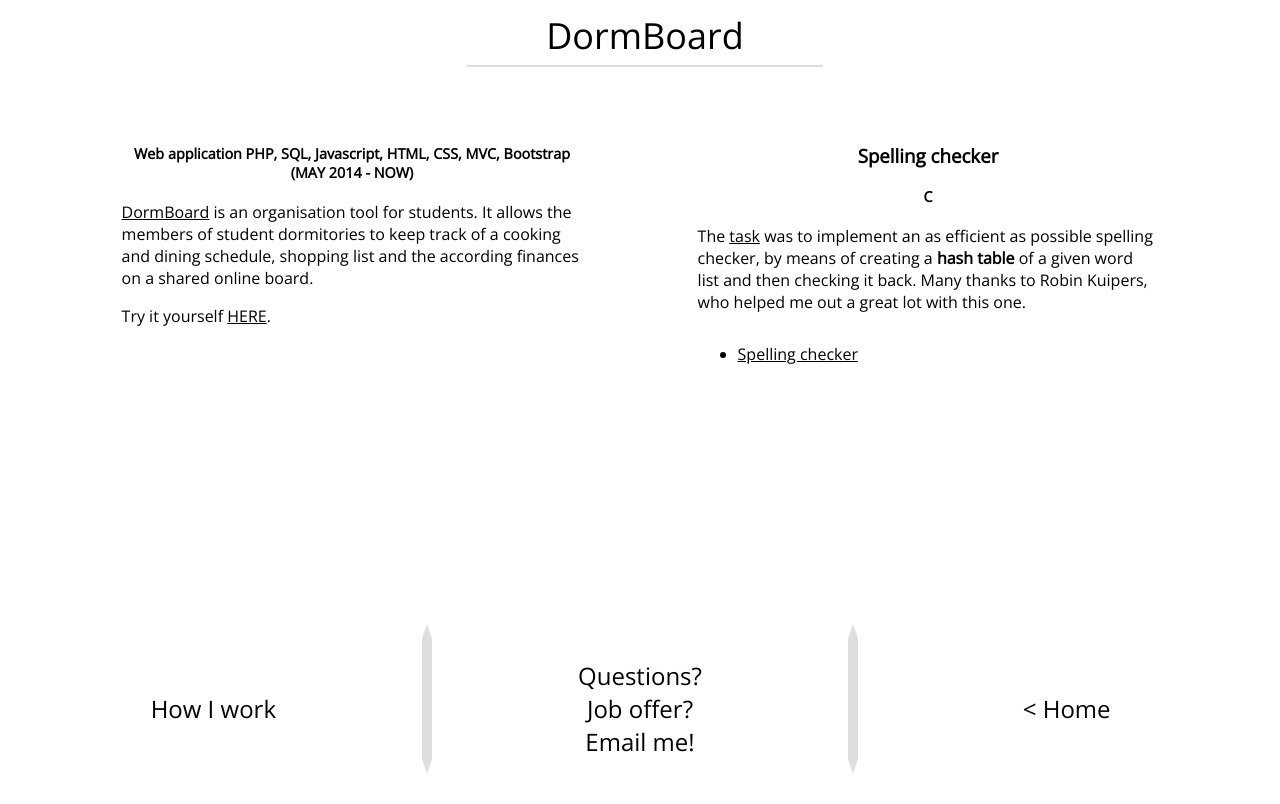
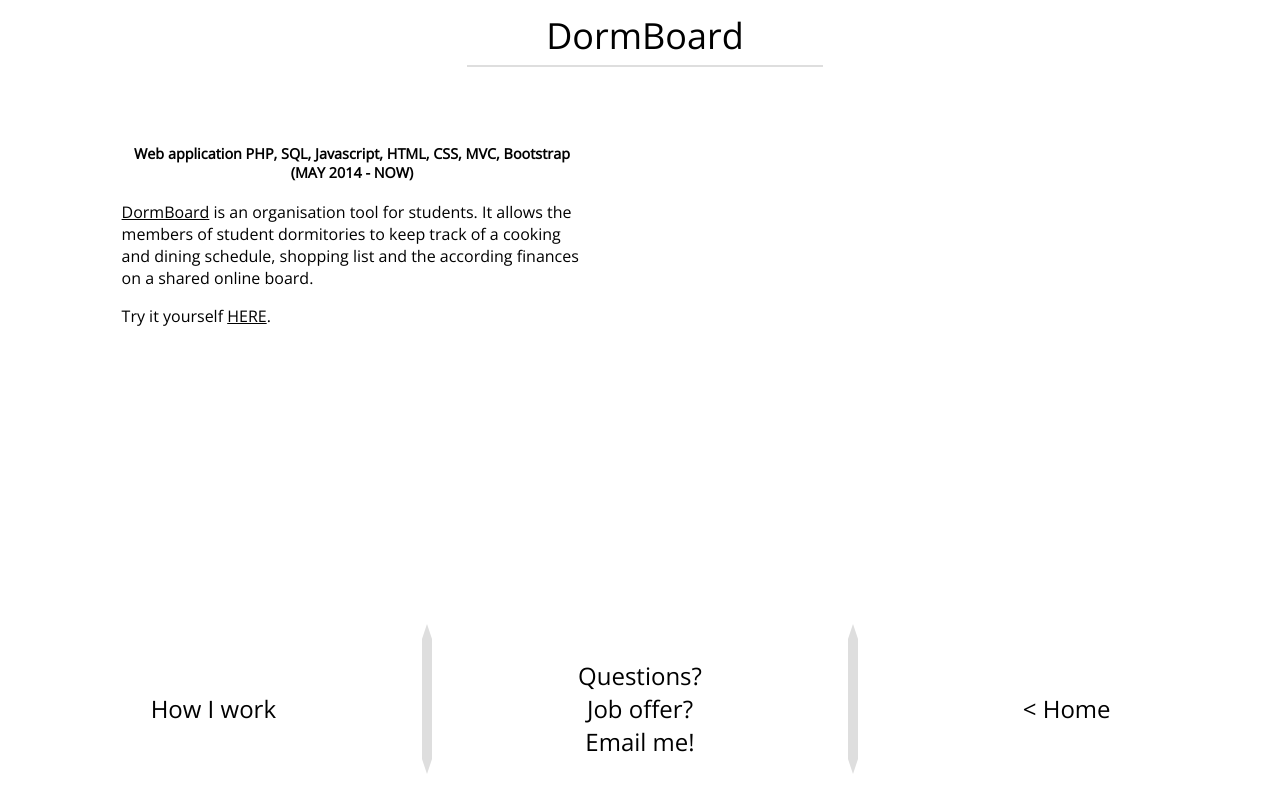
Before and after one commit to SimonVerhoek/personal-website, a plain HTML site: page portfolio.html in a window 1280 px wide. Shown: the part 2220-3024 px from the top of the page. Drawn offline with nearby package versions, Linux system fonts and the light colour scheme.

Commit message:
removed spelling checker from portfolio

```diff
--- a/portfolio.html
+++ b/portfolio.html
@@ -99,20 +99,6 @@
 						</div>
 					</div>
 
-					<!-- ===== C - spelling checker ===== -->
-					<div class='textbox'>
-						<div class='contentbox'>
-							<h3>Spelling checker</h3>
-							<h4>C</h4>
-							<p>
-								The <a href='http://c13.mprog.nl/problem-sets/problem-set-6'>task</a> was to implement an as efficient as possible spelling checker, by means of creating a <b>hash table</b> of a given word list and then checking it back. Many thanks to Robin Kuipers, who helped me out a great lot with this one.
-							</p>
-							<ul>
-								<li><a href='files/spellingchecker.zip'>Spelling checker</a></li>
-							</ul>
-						</div>
-					</div>
-
 				</div>
 
 				<div ID='temporaryspace'></div>
```
